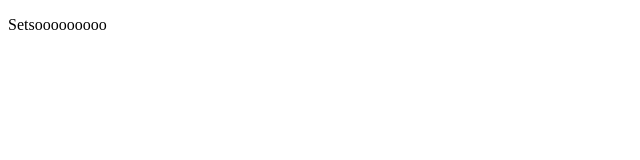
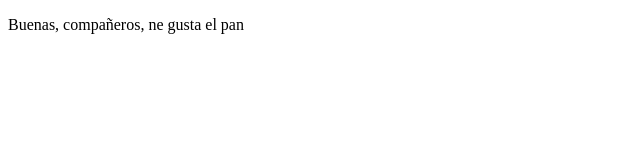
Before and after one commit to CuantiCat/ProyectoDemoCursoPrework, a plain HTML site: page index.html in a window 1280 px wide. Shown: the whole page, without its empty margins (0-640 px from the left). Drawn offline with Linux system fonts and the light colour scheme.

Commit message:
Cambios agregamos pan

```diff
--- a/index.html
+++ b/index.html
@@ -8,7 +8,7 @@
 </head>
 <body>
     <p>
-        Setsooooooooo
+        Buenas, compañeros, ne gusta el pan
     </p>
 </body>
 </html>
```
